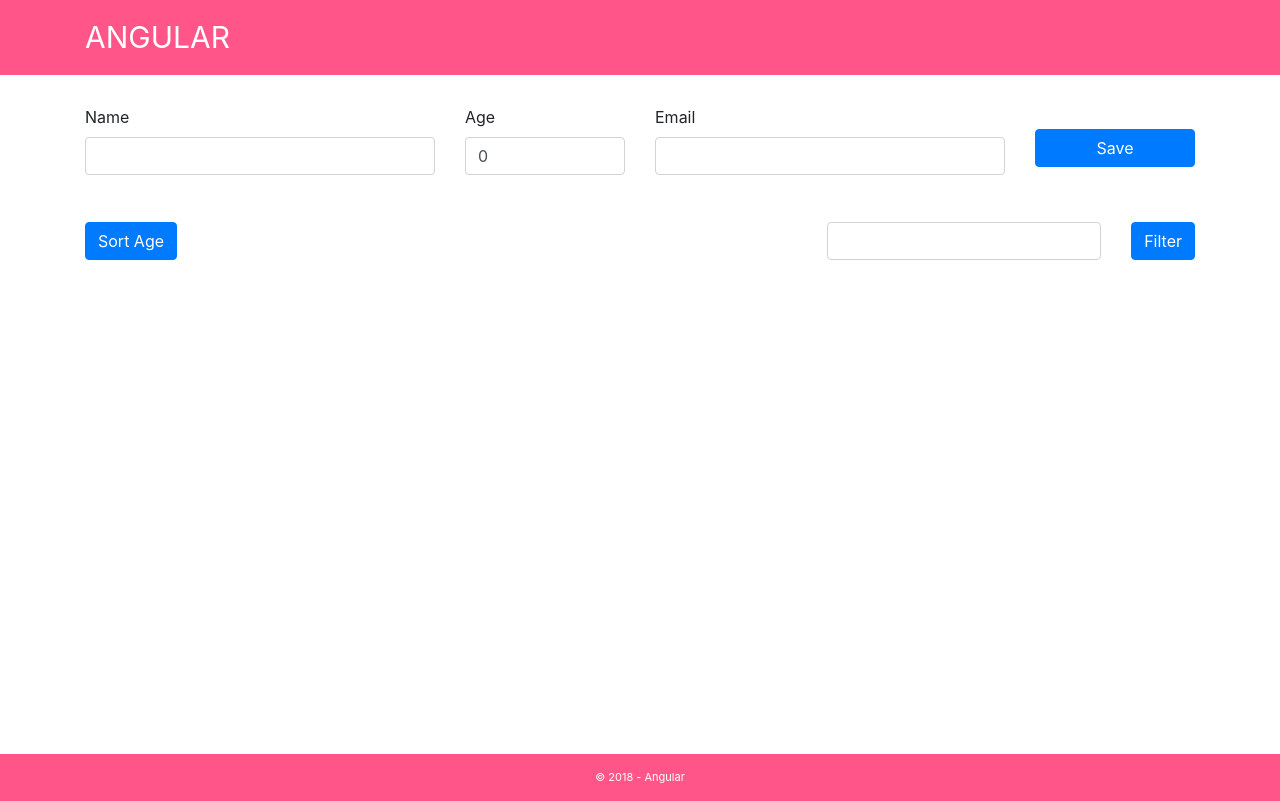
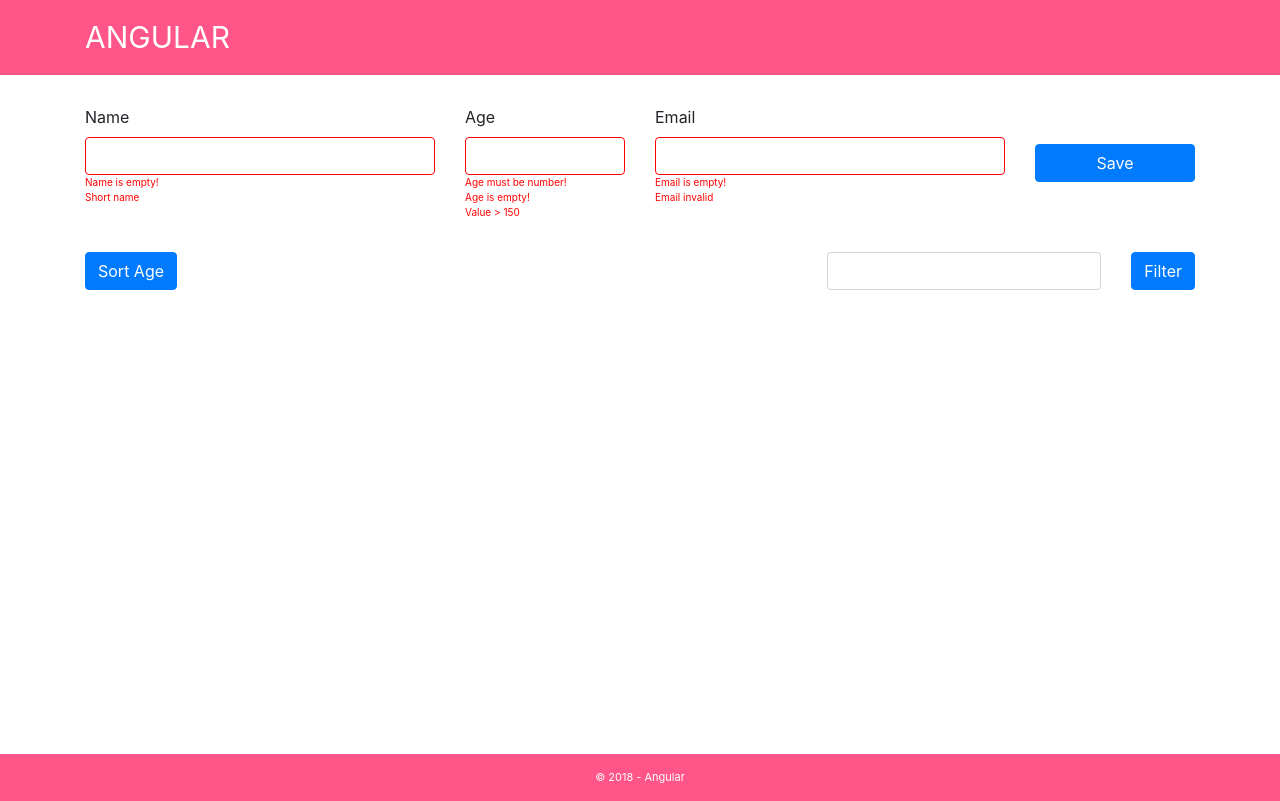
Before and after one commit to DariaBairachna/Angular, an Angular app in the folder angular-project/: page /users in a window 1280 px wide. Built offline with nearby package versions, Linux system fonts and the light colour scheme.

Commit message:
fix validation

```diff
--- a/angular-project/angular.json
+++ b/angular-project/angular.json
@@ -27,6 +27,7 @@
               "src/assets"
             ],
             "styles": [
+              "node_modules/bootstrap/dist/css/bootstrap.min.css",
               "src/styles.scss"
             ],
             "scripts": []
--- a/angular-project/package.json
+++ b/angular-project/package.json
@@ -19,19 +19,20 @@
     "@angular/platform-browser": "~7.1.0",
     "@angular/platform-browser-dynamic": "~7.1.0",
     "@angular/router": "~7.1.0",
+    "bootstrap": "^4.2.1",
     "core-js": "^2.5.4",
     "rxjs": "~6.3.3",
     "tslib": "^1.9.0",
     "zone.js": "~0.8.26"
   },
   "devDependencies": {
-    "@angular-devkit/build-angular": "~0.11.0",
+    "@angular-devkit/build-angular": "^0.12.1",
     "@angular/cli": "~7.1.4",
     "@angular/compiler-cli": "~7.1.0",
     "@angular/language-service": "~7.1.0",
-    "@types/node": "~8.9.4",
     "@types/jasmine": "~2.8.8",
     "@types/jasminewd2": "~2.0.3",
+    "@types/node": "~8.9.4",
     "codelyzer": "~4.5.0",
     "jasmine-core": "~2.99.1",
     "jasmine-spec-reporter": "~4.2.1",
--- a/angular-project/src/app/components/create-users/create-users.component.html
+++ b/angular-project/src/app/components/create-users/create-users.component.html
@@ -1,22 +1,24 @@
 <div class="row mb-3">
-  <div class="form-group col-md-4" [ngClass]="{ 'is-invalid': validateName }">
+  <div class="form-group col-md-4" [ngClass]="{ 'is-invalid': this.name.validation() || this.name.isEmpty() }">
     <label for="name">Name</label>
-    <input type="text" id="name" [(ngModel)]="name"  class="form-control" />
-    <div class="error-message">Name is empty!</div>
+    <input type="text" id="name" [(ngModel)]="name.value"  class="form-control" />
+    <div class="error-message" *ngIf ="name.isEmpty(name.value)">Name is empty!</div>
+    <div class="error-message" *ngIf ="name.validation()">Short name</div>
   </div>
-  <div class="form-group col-md-2" [ngClass]="{ 'is-invalid': validateAge || validateAgeEmpty}">
+  <div class="form-group col-md-2" [ngClass]="{ 'is-invalid': this.age.validation() || this.age.isEmpty()}">
     <label for="age">Age</label>
-    <input type="text" id="age" [(ngModel)]="age" class="form-control " />
-    <div class="error-message" *ngIf ="validateAge">Age must be number!</div>
-    <div class="error-message" *ngIf ="validateAgeEmpty">Age is empty!</div>
+    <input type="text" id="age" [(ngModel)]="age.value" class="form-control " />
+    <div class="error-message" *ngIf ="age.validation()">Age must be number!</div>
+    <div class="error-message" *ngIf ="age.isEmpty(age.value)">Age is empty!</div>
+    <div class="error-message" *ngIf ="age.validation()">Value > 150</div>
   </div>
-  <div class="form-group col-md-4" [ngClass]="{ 'is-invalid': validateEmailValue || validateEmailEmpty}">
+  <div class="form-group col-md-4" [ngClass]="{ 'is-invalid': this.email.validation() || this.age.isEmpty()}">
     <label for="email">Email</label>
-    <input type="text" id="email" [(ngModel)]="email" class="form-control " />
-    <div class="error-message " *ngIf ="validateEmailEmpty">Email is empty!</div>
-    <div class="error-message" *ngIf ="validateEmailValue">Email invalid</div>
+    <input type="text" id="email" [(ngModel)]="email.value" (ngModelChange)="validateForm()" class="form-control " />
+    <div class="error-message " *ngIf ="email.isEmpty(email.value)">Email is empty!</div>
+    <div class="error-message" *ngIf ="this.email.validation()">Email invalid</div>
   </div>
   <div class="col-md-2 d-flex align-items-center justify-content-end">
     <button (click)="addUser()" class="btn btn-primary mb-3 w-100">Save</button>
-  </div>
+   </div>
 </div>
--- a/angular-project/src/app/components/create-users/create-users.component.ts
+++ b/angular-project/src/app/components/create-users/create-users.component.ts
@@ -1,5 +1,6 @@
 import { Component, OnInit, EventEmitter, Output } from "@angular/core";
 import { IUser } from "../../models/user.model";
+import { IValidation } from "../../models/validation.model";
 import { UserService } from "../../services/user-service.service";
 @Component({
   selector: "create-user",
@@ -8,87 +9,107 @@
 })
 export class CreateUsersComponent implements OnInit {
   public userService: UserService;
-  public name: string = "";
-  public age: number = 0;
-  public email: string = "";
   public users: IUser[];
-  private validateName = false;
-  private validateAge = false;
-  private validateAgeEmpty = false;
-  private validateEmailEmpty = false;
-  private validateEmailValue = false;
-  // public validateValue: boolean = false;
+  public notNumber: boolean;
+  public ageValue: boolean;
+  name: IValidation = {
+    value: "",
+    validation: function(): boolean {
+      if(this.value.length < 3){
+        return true;
+      }
+    },
+    isEmpty: this.isEmpty
+
+
+  };
+  age: IValidation = {
+    value: "",
+    validation: function(): boolean {
+      if(isNaN(parseFloat(this.value))){
+        return  this.notNumber = true;
+      }
+      if(parseFloat(this.value)>150){
+        return this.ageValue = true;
+      }
+    },
+    isEmpty: this.isEmpty
+
+  };
+  email: IValidation = {
+    value: "",
+    validation: function(): boolean {
+      var pattern = new RegExp(
+        /^([A-Za-z0-9_\-\.])+\@([A-Za-z0-9_\-\.])+\.([A-Za-z]{2,4})$/
+      );
+      var validateEmail = pattern.test(this.value);
+      if(!validateEmail){
+
+            return true;
+      }
+    },
+    isEmpty: this.isEmpty
+
+  };
+
+
+
+  // public validateValue: boolean = true;
   public resultFilter: IUser[] = [];
   @Output() onAddUser = new EventEmitter();
   constructor() {
     this.userService = new UserService();
+
+
   }
 
   ngOnInit() {}
 
   private generateId(): string {
-    let idValue = Math.random().toString(10).substr(2, 9);
+    let idValue = Math.random()
+      .toString(10)
+      .substr(2, 9);
     return idValue;
   }
 
-  public isValidEmailAddress(emailValue: string): boolean {
-    var pattern = new RegExp(
-      /^([A-Za-z0-9_\-\.])+\@([A-Za-z0-9_\-\.])+\.([A-Za-z]{2,4})$/
-    );
-    var result = pattern.test(emailValue);
-    return result;
+private isEmpty(value:string): boolean{
+  if(value == ""){
+
+    return true;
+   }
+}
+
+
+
+   public validateForm(): boolean {
+
+    if ( this.name.validation() || this.name.isEmpty(this.name.value) || this.age.validation() || this.age.isEmpty(this.age.value) || this.email.validation() || this.email.isEmpty(this.email.value) ) {
+        return false;
+      }
+
+
   }
 
-  public validateForm(): boolean {
-    let validateEmail = this.isValidEmailAddress(this.email);
- this.validateName = false;
-    this.validateAge = false;
-    this.validateAgeEmpty = false;
-    this.validateEmailEmpty = false;
-    this.validateEmailValue = false;
-    if (this.name == "") {
-      this.validateName = true;
-
-    }
-
-    if (isNaN(this.age)) {
-      this.validateAge = true;
-    }
-
-    if (this.age.toString() == "") {
-      this.validateAgeEmpty = true;
-    }
-
-    if (this.email == "") {
-      this.validateEmailEmpty = true;
-      return false;
-    }
-
-    if (validateEmail == false) {
-      this.validateEmailValue = true;
-    }
-    if (this.validateName == true || this.validateAge == true || this.validateAgeEmpty == true || this.validateEmailValue == true ){
-      return false;
-    }
-
-  }
-  public clearForm():void {
-    this.name = "";
-    this.age = 0;
-    this.email = "";
+  public clearForm(): void {
+    // this.name = "";
+    // this.age = 0;
+    // this.email = "";
   }
 
   public addUser(): boolean {
     let idElement = this.generateId();
     let validation = this.validateForm();
+
+    console.log(this.name.validation());
+
     if (validation == false) {
       return false;
     }
     this.users = this.userService.getUsers();
     let user: IUser = {
-      Name: this.name,
-      Age: this.age,
-      Email: this.email,
+      Name: this.name.value,
+      Age: Number(this.age.value),
+      Email: this.email.value,
       Id: idElement
     };
 
--- a/angular-project/src/app/components/output-users/output-users.component.ts
+++ b/angular-project/src/app/components/output-users/output-users.component.ts
@@ -46,17 +46,19 @@
   }
 
   public bubbleSort():void {
-    for (let i = 0; i < this.resultFilter.length - 1; i++) {
-      for (let j = 0; j < this.resultFilter.length - 1 - i; j++) {
-        let ageNumber = Number(this.resultFilter[j].Age);
-        let ageNumberNextUser = Number(this.resultFilter[j + 1].Age);
-        if (ageNumber > ageNumberNextUser) {
-          let upElement = this.resultFilter[j];
-          this.resultFilter[j] = this.resultFilter[j + 1];
-          this.resultFilter[j + 1] = upElement;
-        }
-      }
-    }
+
+
+    // for (let i = 0; i < this.resultFilter.length - 1; i++) {
+    //   for (let j = 0; j < this.resultFilter.length - 1 - i; j++) {
+    //     let ageNumber = Number(this.resultFilter[j].Age);
+    //     let ageNumberNextUser = Number(this.resultFilter[j + 1].Age);
+    //     if (ageNumber > ageNumberNextUser) {
+    //       let upElement = this.resultFilter[j];
+    //       this.resultFilter[j] = this.resultFilter[j + 1];
+    //       this.resultFilter[j + 1] = upElement;
+    //     }
+    //   }
+    // }
   }
 
   public deleteUser(user: IUser):void {
--- a/angular-project/src/app/components/update-modal/update-modal.component.ts
+++ b/angular-project/src/app/components/update-modal/update-modal.component.ts
@@ -22,6 +22,11 @@
   private validateAgeEmpty = false;
   private validateEmailEmpty = false;
   private validateEmailValue = false;
+  // private validationFields:{
+
+
+
+  // }
   public userInfo:number;
   public resultFilter: IUser[] = [];
   @Output() closeModalEvent = new EventEmitter();
--- a/angular-project/src/index.html
+++ b/angular-project/src/index.html
@@ -2,12 +2,11 @@
 <html lang="en">
   <head>
     <meta charset="utf-8" />
-    <link
-      rel="stylesheet"
+    <!-- <link rel="stylesheet"
       href="https://stackpath.bootstrapcdn.com/bootstrap/4.2.1/css/bootstrap.min.css"
       integrity="sha384-GJzZqFGwb1QTTN6wy59ffF1BuGJpLSa9DkKMp0DgiMDm4iYMj70gZWKYbI706tWS"
       crossorigin="anonymous"
-    />
+    /> -->
     <title>AngularProject</title>
     <base href="/" />
 
```
Also changed, not shown: angular-project/src/app/models/validation.model.ts (added, +7 -0 lines), 1 other file (tests, documents, lock files or other folders).
